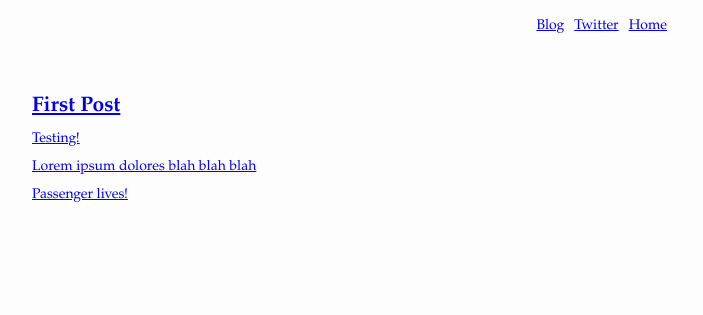
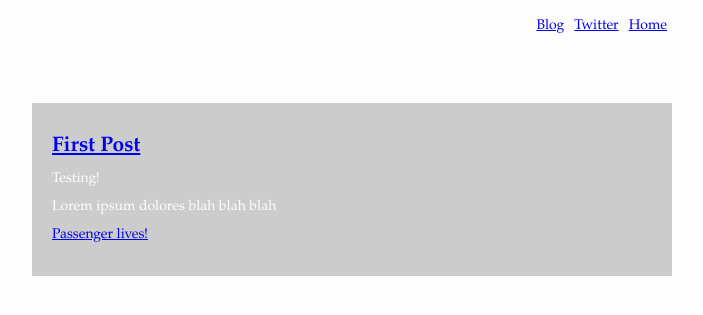
Before and after one commit to mattficke/mattficke.github.io, a Jekyll site: the page built from blog/index.html, in a window 1280 px wide. Shown: the top 315 px of the page, without its empty margins (288-991 px from the left). Built offline with Jekyll 4.4.1, drawn with Linux system fonts in a browser that asks for light colours.

Commit message:
fixed link problem

```diff
--- a/blog/index.html
+++ b/blog/index.html
@@ -4,18 +4,18 @@ title: Blog
 ---
 
 <section class="content">
+
 	<h2>Blog</h2>
 
 </section>
 
-<ul class="entrie">
+<ul class="entries">
 	{% for post in site.posts %}
 
 	<li>
 		<a href="{{ post.url }}">
-			<h2>{{ post.title }}</h2>
+			<h2>{{ post.title }}</h2></a>
 			<p>{{ post.content }}</p>
-		</a>
 	</li>
 
 	{% endfor %}
```
